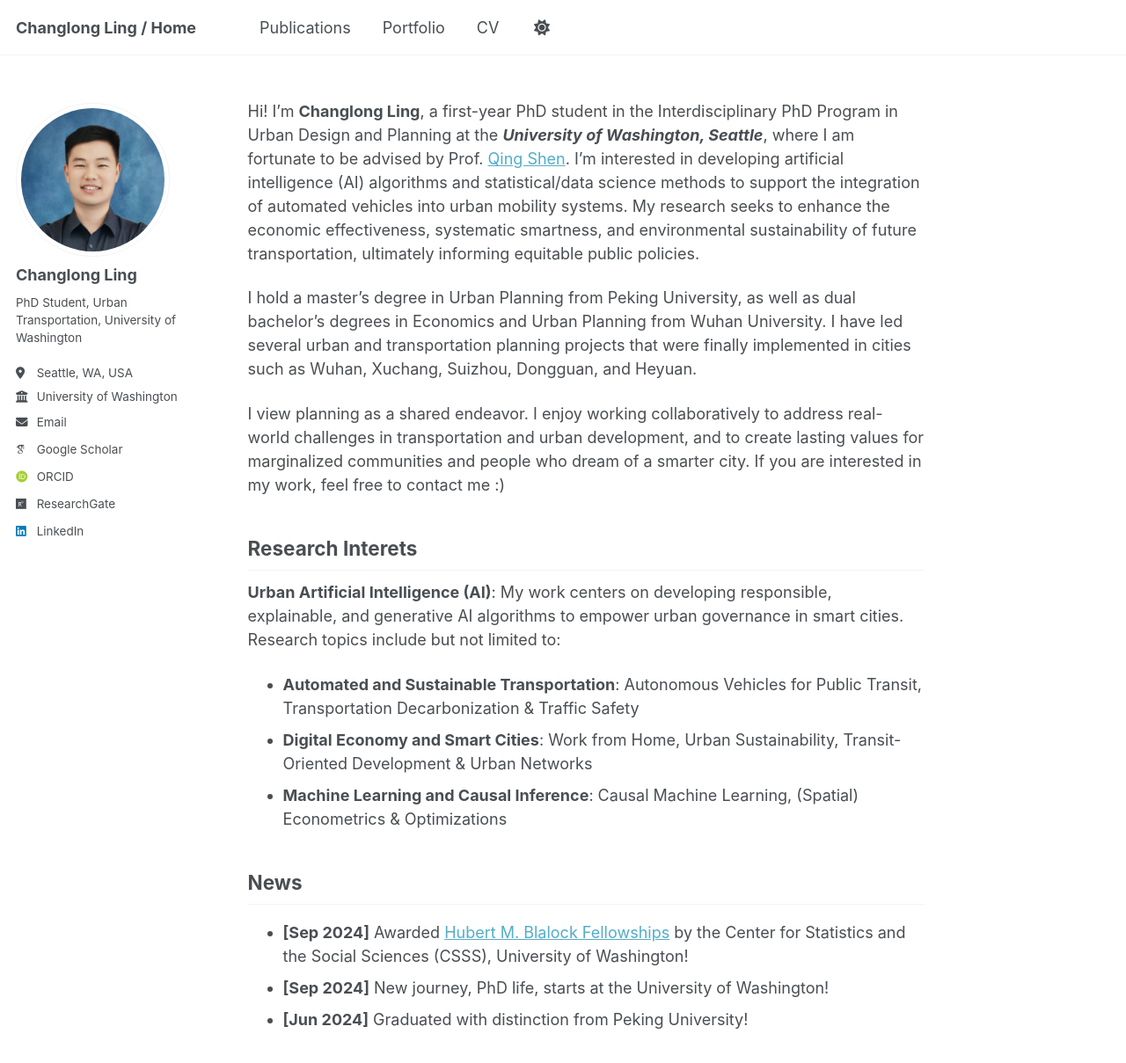
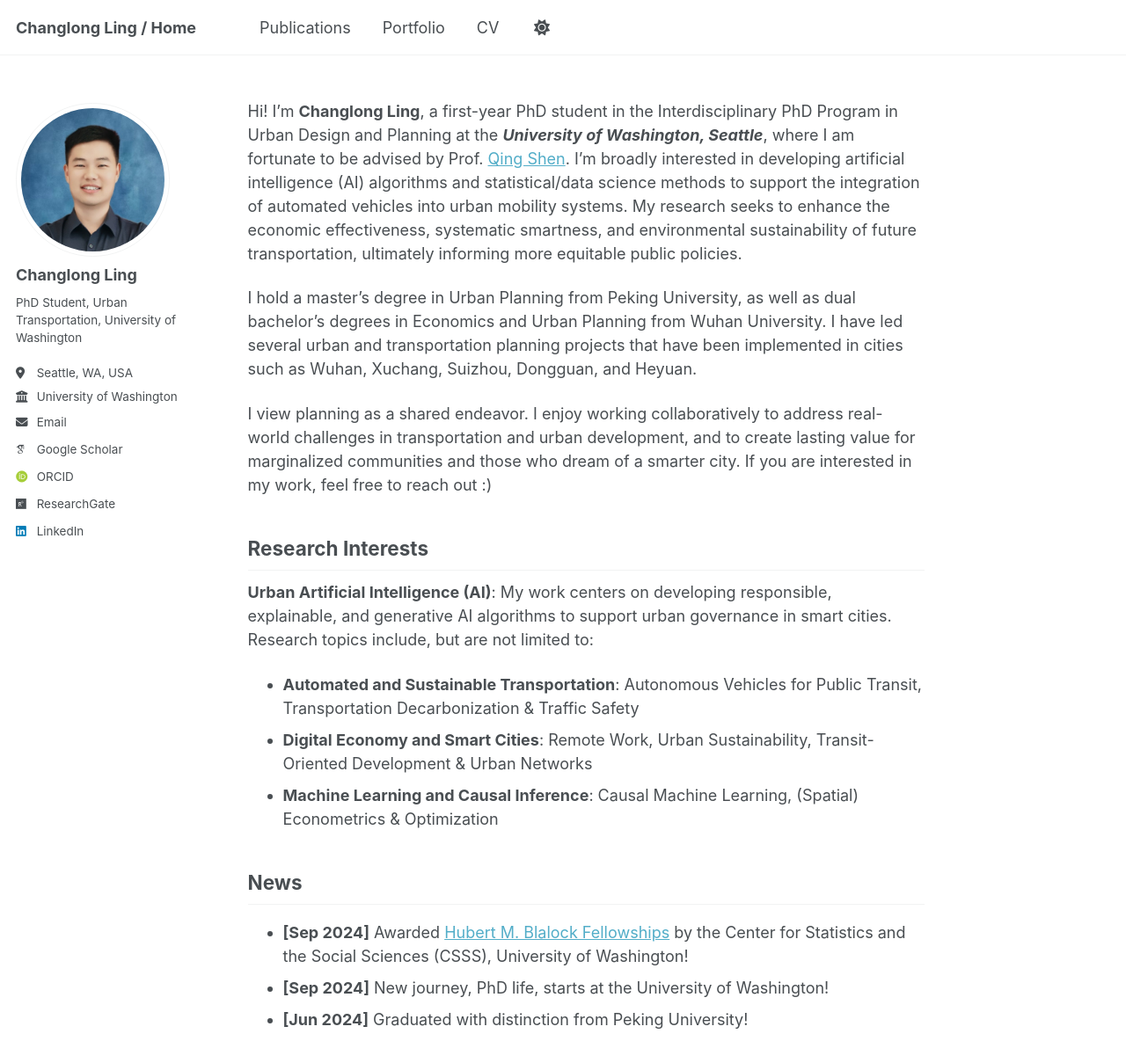
Before and after one commit to ChanglongLing/changlongling.github.io, a Jekyll site: the page built from _pages/about.md, in a window 1280 px wide and 1400 px high. Shown: the top 1209 px of the window at 88% size. Built offline with Jekyll 4.4.1, drawn with Linux system fonts in a browser that asks for light colours; some web fonts are replaced; comment, search, counter and statistics services are not loaded.

Commit message:
Update about.md

```diff
--- a/_pages/about.md
+++ b/_pages/about.md
@@ -7,18 +7,18 @@ redirect_from:
   - /about.html
 ---
 
-Hi! I'm **Changlong Ling**, a first-year PhD student in the Interdisciplinary PhD Program in Urban Design and Planning at the **_University of Washington, Seattle_**, where I am fortunate to be advised by Prof. [Qing Shen](https://urbdp.be.uw.edu/people/qing-shen/). I'm interested in developing artificial intelligence (AI) algorithms and statistical/data science methods to support the integration of automated vehicles into urban mobility systems. My research seeks to enhance the economic effectiveness, systematic smartness, and environmental sustainability of future transportation, ultimately informing equitable public policies.
+Hi! I'm **Changlong Ling**, a first-year PhD student in the Interdisciplinary PhD Program in Urban Design and Planning at the **_University of Washington, Seattle_**, where I am fortunate to be advised by Prof. [Qing Shen](https://urbdp.be.uw.edu/people/qing-shen/). I'm broadly interested in developing artificial intelligence (AI) algorithms and statistical/data science methods to support the integration of automated vehicles into urban mobility systems. My research seeks to enhance the economic effectiveness, systematic smartness, and environmental sustainability of future transportation, ultimately informing more equitable public policies.
 
-I hold a master's degree in Urban Planning from Peking University, as well as dual bachelor's degrees in Economics and Urban Planning from Wuhan University. I have led several urban and transportation planning projects that were finally implemented in cities such as Wuhan, Xuchang, Suizhou, Dongguan, and Heyuan.
+I hold a master's degree in Urban Planning from Peking University, as well as dual bachelor's degrees in Economics and Urban Planning from Wuhan University. I have led several urban and transportation planning projects that have been implemented in cities such as Wuhan, Xuchang, Suizhou, Dongguan, and Heyuan.
 
-I view planning as a shared endeavor. I enjoy working collaboratively to address real-world challenges in transportation and urban development, and to create lasting values for marginalized communities and people who dream of a smarter city. If you are interested in my work, feel free to contact me :)
+I view planning as a shared endeavor. I enjoy working collaboratively to address real-world challenges in transportation and urban development, and to create lasting value for marginalized communities and those who dream of a smarter city. If you are interested in my work, feel free to reach out :)
 
-Research Interets
+Research Interests
 -----
-**Urban Artificial Intelligence (AI)**: My work centers on developing responsible, explainable, and generative AI algorithms to empower urban governance in smart cities. Research topics include but not limited to:
+**Urban Artificial Intelligence (AI)**: My work centers on developing responsible, explainable, and generative AI algorithms to support urban governance in smart cities. Research topics include, but are not limited to:
 - **Automated and Sustainable Transportation**: Autonomous Vehicles for Public Transit, Transportation Decarbonization & Traffic Safety
-- **Digital Economy and Smart Cities**: Work from Home, Urban Sustainability, Transit-Oriented Development & Urban Networks
-- **Machine Learning and Causal Inference**: Causal Machine Learning, (Spatial) Econometrics & Optimizations
+- **Digital Economy and Smart Cities**: Remote Work, Urban Sustainability, Transit-Oriented Development & Urban Networks
+- **Machine Learning and Causal Inference**: Causal Machine Learning, (Spatial) Econometrics & Optimization
 
 News
 -----
```
